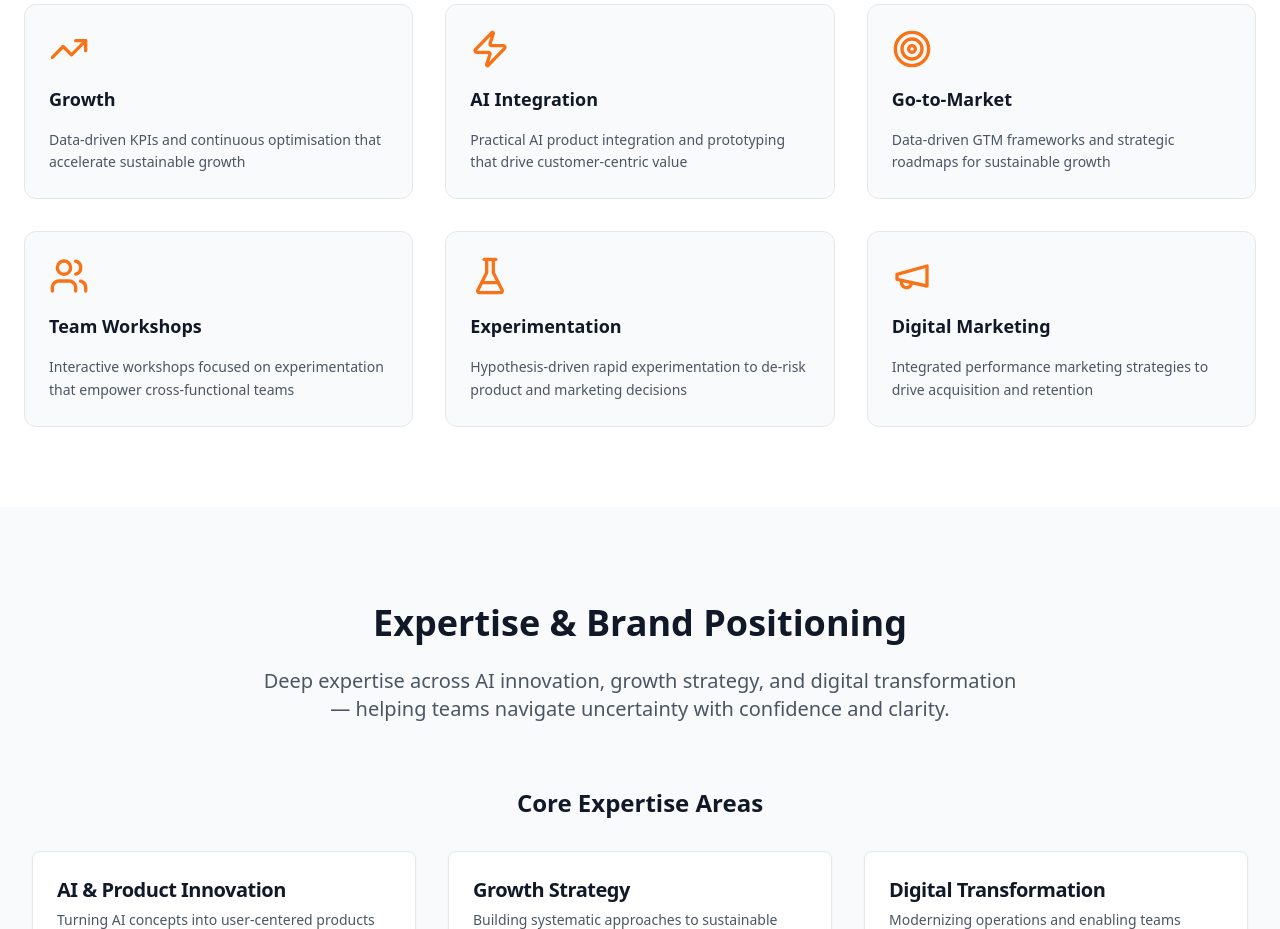
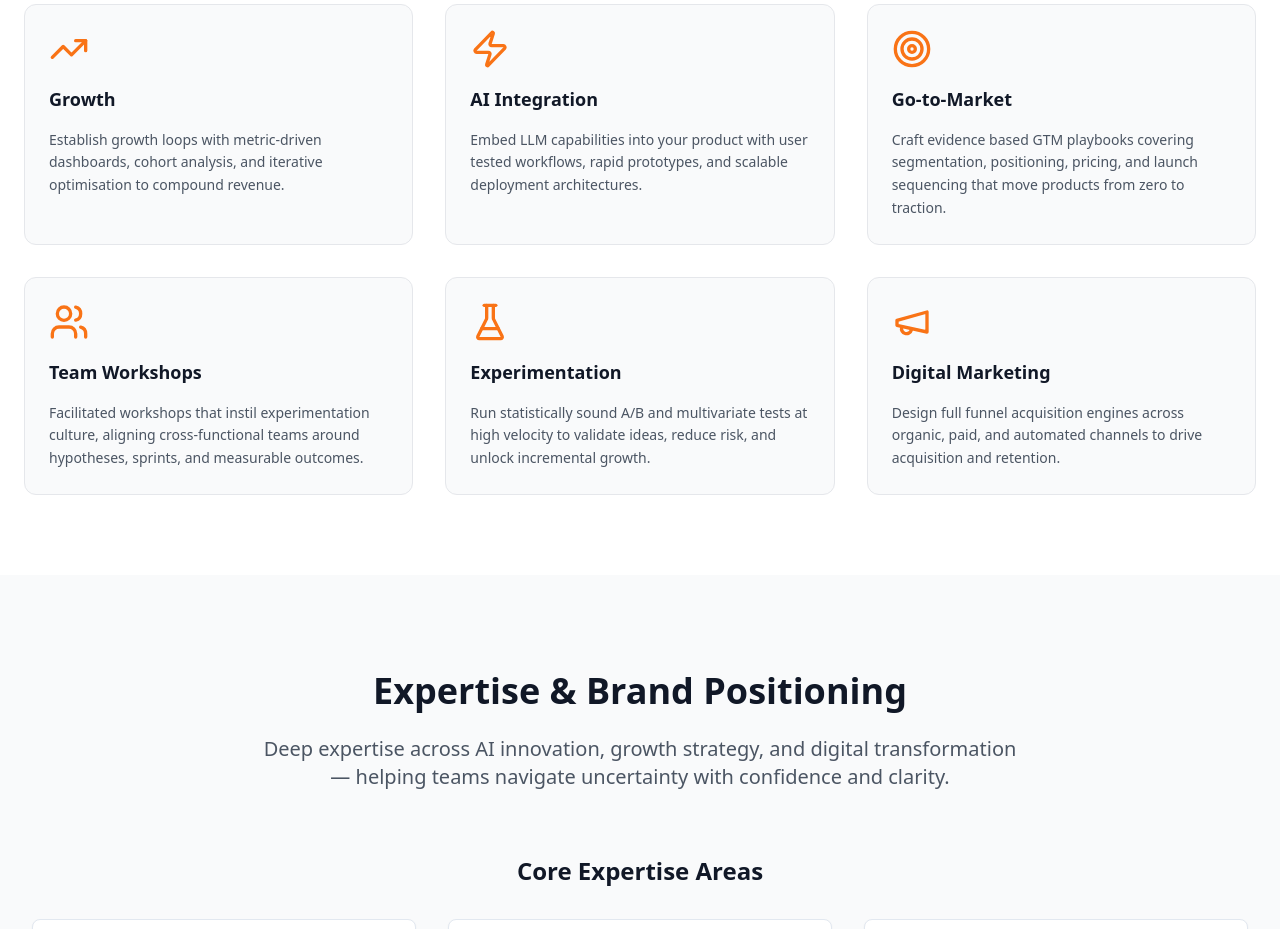
Before and after one commit to muzzyhaile/consultingmh, a React (Vite) app: page / in a window 1280 px wide. Shown: the part 1240-2169 px from the top of the page. Built offline with nearby package versions, Linux system fonts and the light colour scheme.

Commit message:
Refine card descriptions: remove em dashes, ML phrasing, and attribution modelling reference

```diff
--- a/src/components/About.tsx
+++ b/src/components/About.tsx
@@ -19,32 +19,32 @@ const About = () => {
             {
               icon: TrendingUp,
               title: 'Growth',
-              desc: 'Data-driven KPIs and continuous optimisation that accelerate sustainable growth',
+              desc: 'Establish growth loops with metric-driven dashboards, cohort analysis, and iterative optimisation to compound revenue.',
             },
             {
               icon: Zap,
               title: 'AI Integration',
-              desc: 'Practical AI product integration and prototyping that drive customer-centric value',
+              desc: 'Embed LLM capabilities into your product with user tested workflows, rapid prototypes, and scalable deployment architectures.',
             },
             {
               icon: Target,
               title: 'Go-to-Market',
-              desc: 'Data-driven GTM frameworks and strategic roadmaps for sustainable growth',
+              desc: 'Craft evidence based GTM playbooks covering segmentation, positioning, pricing, and launch sequencing that move products from zero to traction.',
             },
             {
               icon: Users,
               title: 'Team Workshops',
-              desc: 'Interactive workshops focused on experimentation that empower cross-functional teams',
+              desc: 'Facilitated workshops that instil experimentation culture, aligning cross-functional teams around hypotheses, sprints, and measurable outcomes.',
             },
             {
               icon: FlaskConical,
               title: 'Experimentation',
-              desc: 'Hypothesis-driven rapid experimentation to de-risk product and marketing decisions',
+              desc: 'Run statistically sound A/B and multivariate tests at high velocity to validate ideas, reduce risk, and unlock incremental growth.',
             },
             {
               icon: Megaphone,
               title: 'Digital Marketing',
-              desc: 'Integrated performance marketing strategies to drive acquisition and retention',
+              desc: 'Design full funnel acquisition engines across organic, paid, and automated channels to drive acquisition and retention.',
             },
           ].map((item, i) => (
             <div
```
